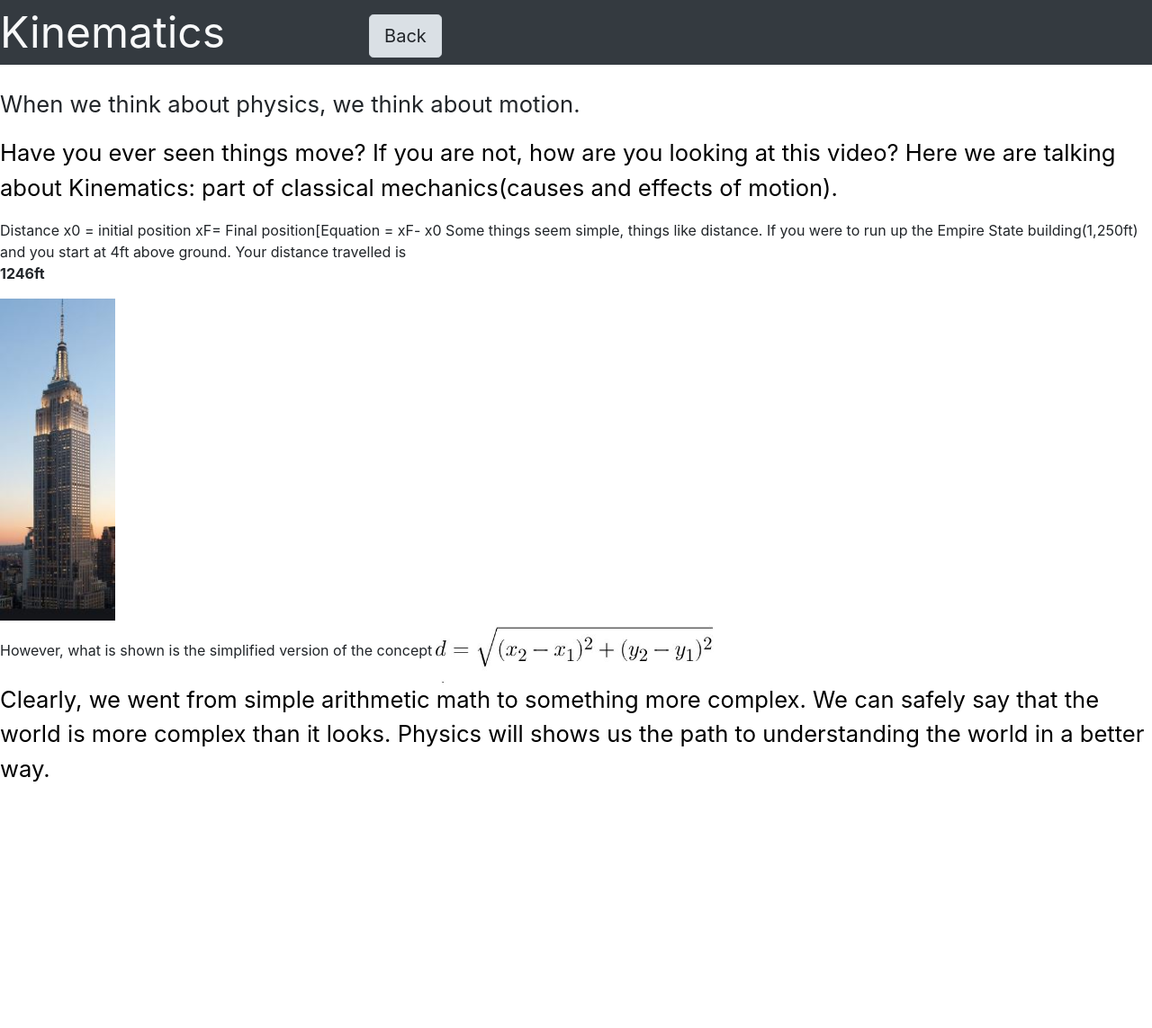
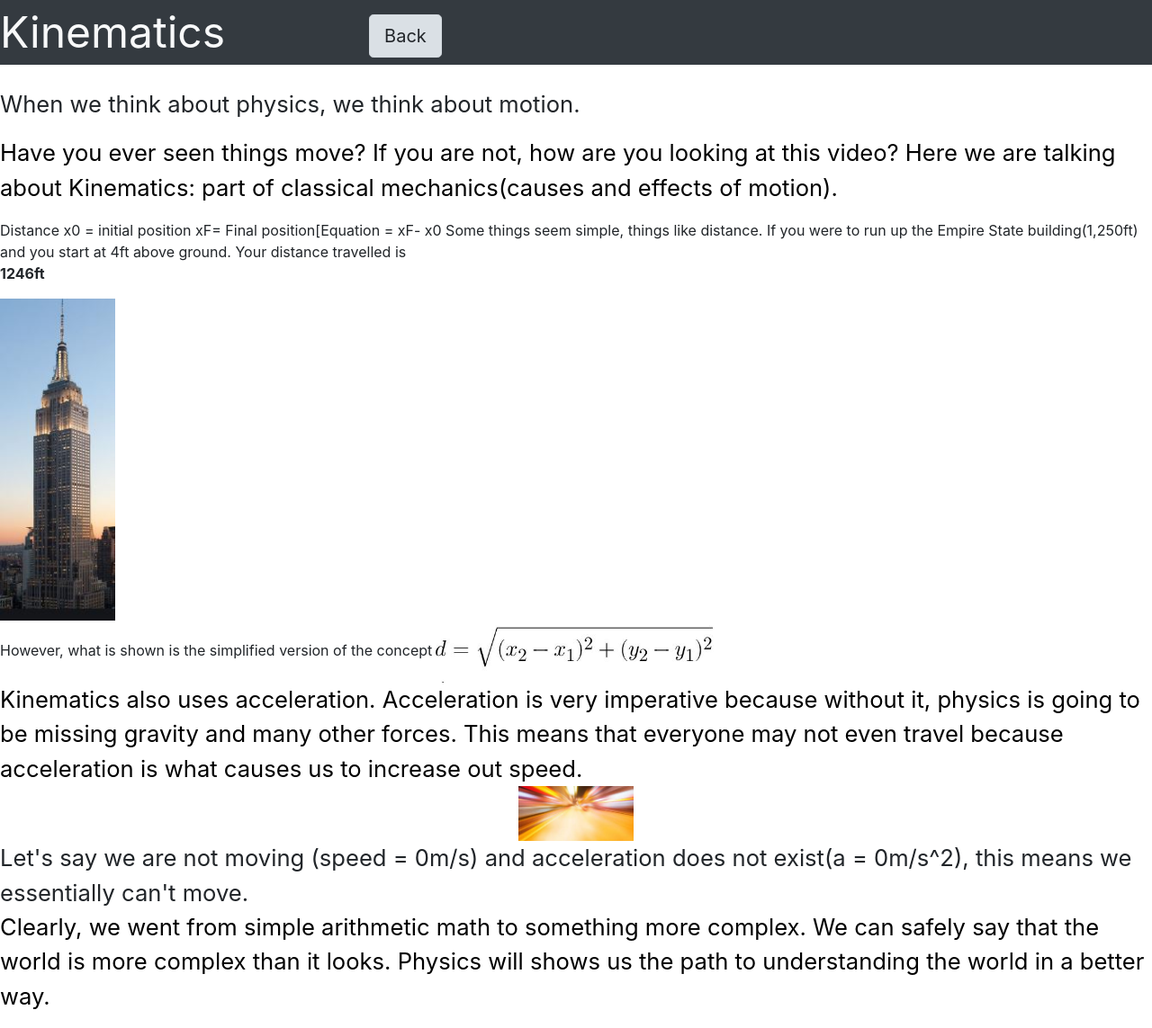
Before and after one commit to IvanX8635/physics-jekyll, a Jekyll site: the page Topics/Kinematics.html, which Jekyll copies as it is, in a window 1280 px wide. Shown: the whole page at 90% size. Built offline with Jekyll 4.4.1, drawn with Linux system fonts in a browser that asks for light colours; before the commit the page ends 900 px from its top, so only the background shows below that.

Commit message:
final update before presentation

```diff
--- a/Topics/Kinematics.html
+++ b/Topics/Kinematics.html
@@ -19,11 +19,19 @@
 
   		<p class="content-text text-reactive1">
   		Have you ever seen things move? If you are not, how are you looking at this video? Here we are talking about Kinematics: part of classical mechanics(causes and effects of motion).
+
   		</p>
   		<div>
   		 Distance x0 = initial position xF= Final position[Equation = xF- x0    Some things seem simple, things like distance. If you were to run up the Empire State building(1,250ft) and you start at 4ft above ground. Your distance travelled is<p class="font-weight-bold">1246ft</p>
   		 <img class="small-img" src="../img/estatebuilding.JPG">
   		 <div> However, what is shown is the simplified version of the concept<img src="../img/Distance.JPG"></div>
+  		</div>
+  		<div class="content-text text-reactive1">
+  		  Kinematics also uses acceleration. Acceleration is very imperative because without it, physics is going to be missing gravity and many other forces. This means that everyone may not even travel because acceleration is what causes us to increase out speed.
+  		<img class="img-fluid center small-img"src="../img/acceleration.JPG">
+  		</div>
+  		<div class="content-text">
+  		  Let's say we are not moving (speed = 0m/s) and acceleration does not exist(a = 0m/s^2), this means we essentially can't move.
   		</div>
       <p class="content-text text-reactive1">
   		  Clearly, we went from simple arithmetic math to something more complex.
--- a/Topics/Thermodynamics.html
+++ b/Topics/Thermodynamics.html
@@ -22,6 +22,7 @@
 
   		</div>
   		<p class="content-text text-reactive1"> One fundamental thing we must know is that energy cannot be destroyed nor created, it can only transfer. Furthermore, thermodynamics is concerned with work. Work is the amount of change that has progressed. In thermaldynamics, energy can be tranfered and tend to favor equilibrium.</p>
+  			<img class="img-fluid center small-img"src="../img/entropy.JPG">
 
   		<p class="content-text text-reactive1" >This brings of the question, if energy can't be created destroyed, does that mean that energy existed before the big bang? That could be true to an extent.
   		As we can see, using physics we can predict certain scenerios without actually being there. For example, thermodynamic explains a part of the big bang; energy probably existed before the big bang event and its theory. This make sense because in order for the event to happen, some form of energy is required to actuate the event.
--- a/_layouts/front-page.html
+++ b/_layouts/front-page.html
@@ -54,7 +54,7 @@
                   <img class="d-block w-100" src="img/Physics.JPG" alt="Second slide">
                 </div>
                 <div class="carousel-item">
-                  <img class="d-block w-100" src="img/physics-background.jpg" alt="Third slide">
+                  <img class="d-block w-100" src="img/physics-logo.JPG" alt="Third slide">
                 </div>
               </div>
               <a class="carousel-control-prev" href="#galaxyimg" role="button" data-slide="prev">
```
Also changed, not shown: img/acceleration.JPG (added), img/entropy.JPG (added), img/physics-logo.JPG (added).
